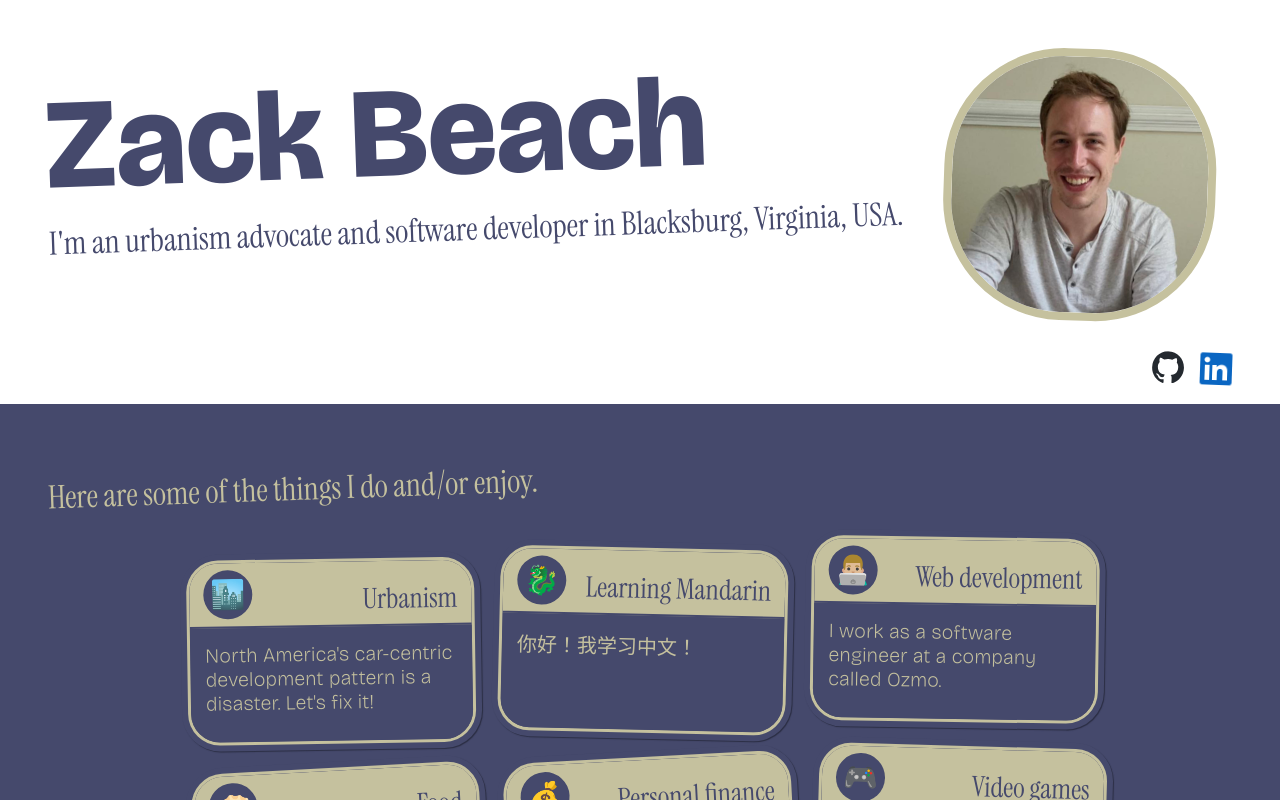
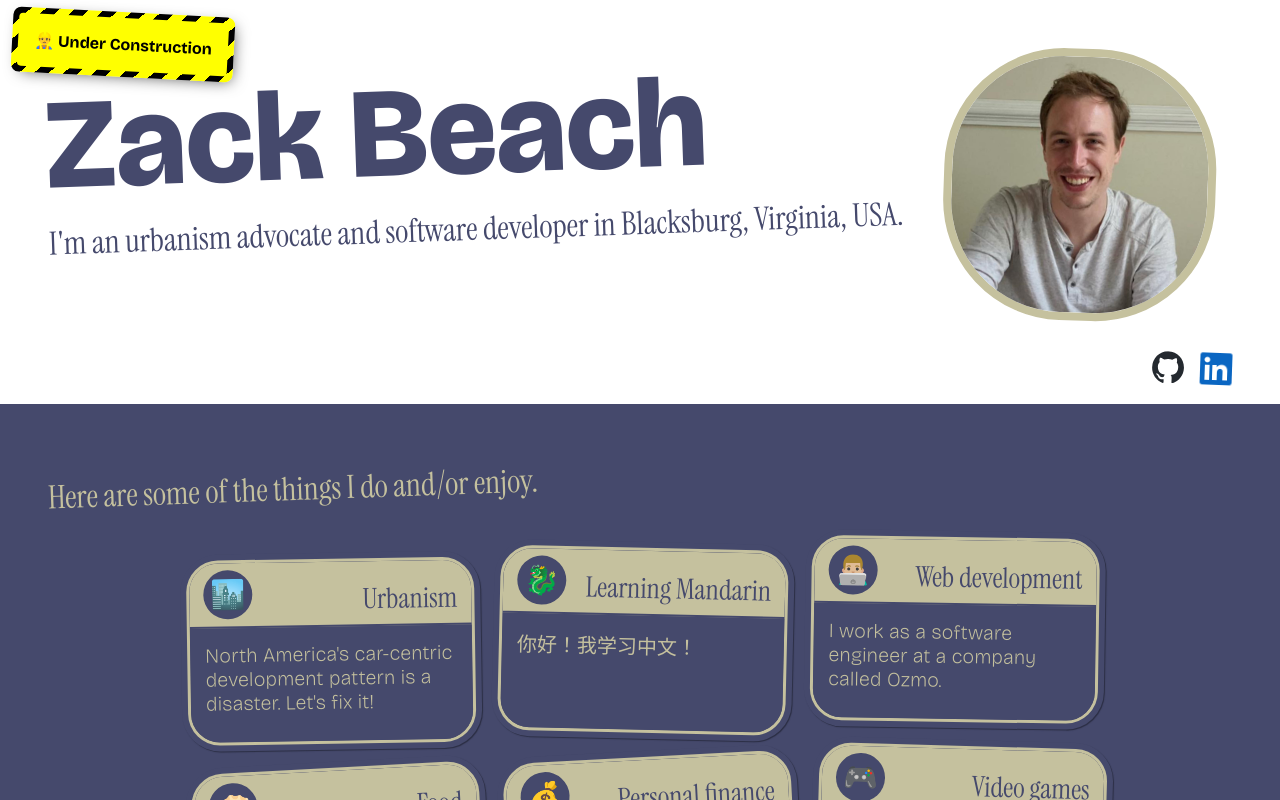
Before and after one commit to zbeach/zbeach.github.io, a React (Create React App) app: page / in a window 1280 px wide. Shown: the top 800 px of the page. Built offline with nearby package versions, Linux system fonts and the light colour scheme.

Commit message:
Add "under construction" thingy

```diff
--- a/src/header.tsx
+++ b/src/header.tsx
@@ -25,6 +25,7 @@ const MainArea = styled.div`
   @media (max-width: 48.5em) {
     flex-direction: column;
     align-items: center;
+    padding-top: 3em;
   }
 `;
 
--- a/src/page.tsx
+++ b/src/page.tsx
@@ -1,6 +1,7 @@
 import styled from 'styled-components';
 import { Header } from './header';
 import { PageBody } from './page-body';
+import { UnderConstruction } from './under-construction';
 
 const Style = styled.div`
   display: flex;
@@ -13,5 +14,7 @@ export const Page = () => (
   <Style>
     <Header />
     <PageBody />
+
+    <UnderConstruction />
   </Style>
 );
--- /dev/null
+++ b/src/under-construction.tsx
@@ -0,0 +1,45 @@
+import styled from 'styled-components';
+
+const StripedBorder = styled.div`
+  position: absolute;
+  top: 0.75em;
+  left: 0.75em;
+  padding: 0.4em;
+  background: linear-gradient(
+    90deg,
+    black 0%,
+    black 50%,
+    yellow 50%,
+    yellow 100%
+  );
+  border-radius: 0.5em;
+  box-shadow: 4px 4px 16px -6px rgba(0, 0, 0, 0.75);
+  transform: rotate(3deg);
+  background: repeating-linear-gradient(
+    -45deg,
+    yellow,
+    yellow 10px,
+    black 10px,
+    black 20px
+  );
+`;
+
+const Style = styled.div`
+  position: relative;
+  background: yellow;
+  display: flex;
+  justify-content: center;
+  align-items: center;
+  font-size: 0.5em;
+  font-family: 'Bricolage Grotesque';
+  padding: 0.75em 2em;
+  border-radius: 0.5em;
+`;
+
+export const UnderConstruction = () => (
+  <StripedBorder>
+    <Style>
+      <h1>👷‍♂️ Under Construction</h1>
+    </Style>
+  </StripedBorder>
+);
```
